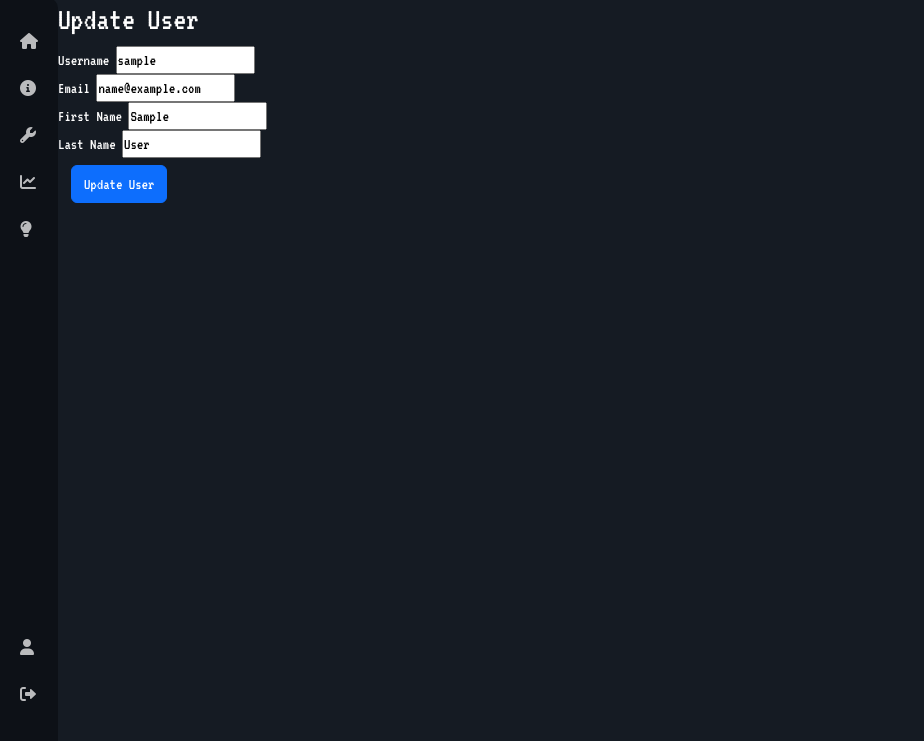
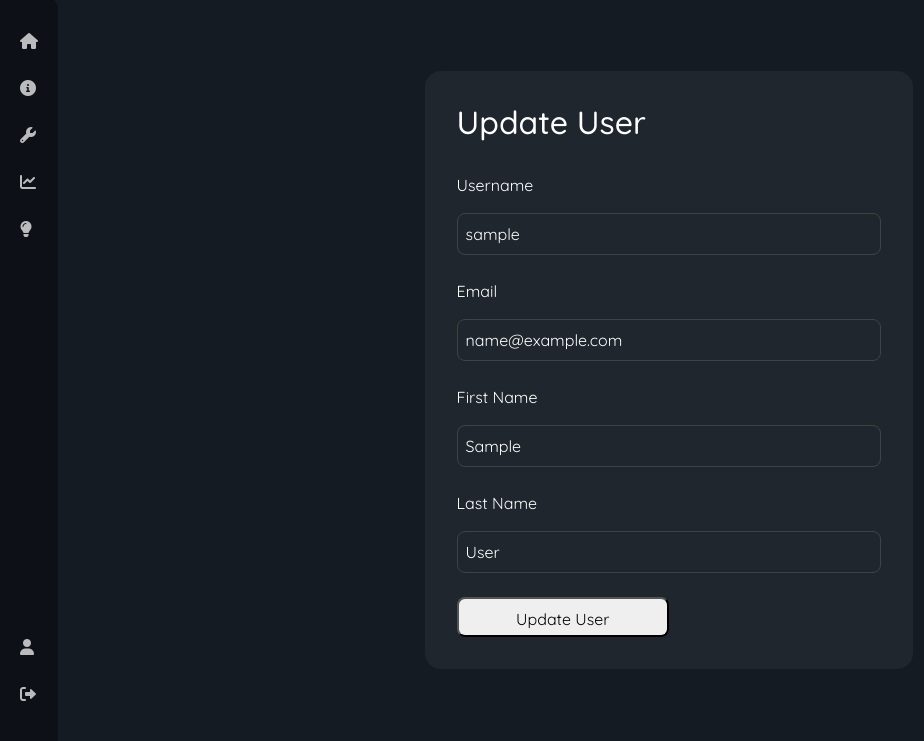
Before and after one commit to charantm7/VOREX-Educational-Web-App, a Django app: a page that uses base/templates/base/updateuser.html in a window 1280 px wide. Shown: the part 59-800 px from the top of the page, without its empty margins (0-924 px from the left). Run offline with Django 5.2, Linux system fonts and the light colour scheme; a user stored in the database is signed in; tables that the repository leaves empty hold one stand-in row (values such as "Sample post"); style sheets or scripts are compiled from the project's sources; some libraries are stand-ins or nearby versions; some web fonts are replaced.

Commit message:
updated UI

```diff
--- a/base/static/css/body.css
+++ b/base/static/css/body.css
@@ -108,7 +108,7 @@ p {
   -webkit-box-pack: justify;
       -ms-flex-pack: justify;
           justify-content: space-between;
-  padding: 2rem 1rem 2rem 1rem;
+  padding: 1.8rem 1rem 1.8rem 1rem;
   height: 20%;
   border-bottom: 0.1px solid var(--borderbottom);
 }
--- a/base/static/css/body.scss
+++ b/base/static/css/body.scss
@@ -84,7 +84,7 @@ p {
       flex-direction: row;
       align-items: center;
       justify-content: space-between;
-      padding: 2rem 1rem 2rem 1rem;
+      padding: 1.8rem 1rem 1.8rem 1rem;
       height: 20%;
       border-bottom: 0.1px solid var(--borderbottom);
       img {
@@ -472,7 +472,7 @@ p {
       }
     }
   }
-  .activity{
+  .activity {
     display: none;
   }
 }
--- a/base/static/css/updateprofile.css
+++ b/base/static/css/updateprofile.css
@@ -102,7 +102,7 @@ footer {
 }
 
 .update-profile-container form .top .new-picture-input {
-  margin-right: 3rem;
+  margin-right: 3swrem;
 }
 
 .update-profile-container form .top .new-picture-input input {
@@ -164,4 +164,68 @@ footer {
   text-align: center;
   border: none;
 }
+
+.update-user-container {
+  display: -webkit-box;
+  display: -ms-flexbox;
+  display: flex;
+  -webkit-box-orient: horizontal;
+  -webkit-box-direction: normal;
+      -ms-flex-direction: row;
+          flex-direction: row;
+  -webkit-box-align: center;
+      -ms-flex-align: center;
+          align-items: center;
+  -ms-flex-pack: distribute;
+      justify-content: space-around;
+  height: 100%;
+}
+
+.update-user-container form {
+  display: -webkit-box;
+  display: -ms-flexbox;
+  display: flex;
+  -webkit-box-orient: vertical;
+  -webkit-box-direction: normal;
+      -ms-flex-direction: column;
+          flex-direction: column;
+  gap: 1.5rem;
+  -webkit-box-pack: center;
+      -ms-flex-pack: center;
+          justify-content: center;
+  border-radius: 1rem;
+  background-color: rgba(255, 255, 255, 0.047);
+  width: 40%;
+  padding: 2rem 2rem;
+}
+
+.update-user-container form [class*="user-"] {
+  display: -webkit-box;
+  display: -ms-flexbox;
+  display: flex;
+  -webkit-box-orient: vertical;
+  -webkit-box-direction: normal;
+      -ms-flex-direction: column;
+          flex-direction: column;
+  gap: 1rem;
+  -webkit-box-pack: center;
+      -ms-flex-pack: center;
+          justify-content: center;
+}
+
+.update-user-container form [class*="user-"] input {
+  width: 100%;
+  border-radius: 0.5rem;
+  border: 1px solid var(--border);
+  background-color: transparent;
+  color: white;
+  padding: 0.5rem;
+}
+
+.update-user-container form button {
+  border-radius: 0.5rem;
+  height: 40px;
+  padding: 0.5rem;
+  width: 50%;
+}
 /*# sourceMappingURL=updateprofile.css.map */
--- a/base/static/css/updateprofile.scss
+++ b/base/static/css/updateprofile.scss
@@ -57,7 +57,7 @@ footer {
       }
 
       .new-picture-input {
-        margin-right: 3rem;
+        margin-right: 3swrem;
         input {
           background-color: #ffffff1d;
           color: white;
@@ -105,3 +105,44 @@ footer {
     }
   }
 }
+
+.update-user-container {
+  display: flex;
+  flex-direction: row;
+  align-items: center;
+  justify-content: space-around;
+  height: 100%;
+  form {
+    display: flex;
+    flex-direction: column;
+    gap: 1.5rem;
+    justify-content: center;
+    border-radius: 1rem;
+    background-color: rgba(255, 255, 255, 0.047);
+    width: 40%;
+    padding: 2rem 2rem;
+
+    [class*="user-"] {
+      display: flex;
+      flex-direction: column;
+      gap: 1rem;
+      justify-content: center;
+
+      input {
+        width: 100%;
+        border-radius: 0.5rem;
+        border: 1px solid var(--border);
+        background-color: transparent;
+        color: white;
+        padding: 0.5rem;
+      }
+    }
+
+    button {
+      border-radius: 0.5rem;
+      height: 40px;
+      padding: 0.5rem;
+      width: 50%;
+    }
+  }
+}
--- a/base/templates/base/updateuser.html
+++ b/base/templates/base/updateuser.html
@@ -1,7 +1,7 @@
 {% extends 'base.html' %} {% load static %} {% block link %}
 <link rel="stylesheet" href="{% static 'css/updateprofile.css' %}" />
 {% endblock %} {% block content %}
-<div class="update-user-container">
+<div class="update-user-container quicksand">
   <form method="POST" enctype="multipart/form-data">
     {% csrf_token %}
     <h2>Update User</h2>
@@ -21,9 +21,8 @@
       <label for="last_name">Last Name</label>
       {{form.last_name}}
     </div>
-    <div class="btn">
-      <button type="submit" class="btn btn-primary">Update User</button>
-    </div>
+
+    <button type="submit">Update User</button>
   </form>
 </div>
 {% endblock %}
--- a/vorex-code-editor/code.py
+++ b/vorex-code-editor/code.py
@@ -1,5 +1 @@
-def greet(name):
-    return f"Hello, {name}!"
-
-user = "Cyber"
-print(greet(user))
+print('Helo')
```
Also changed, not shown: 2 other files.
